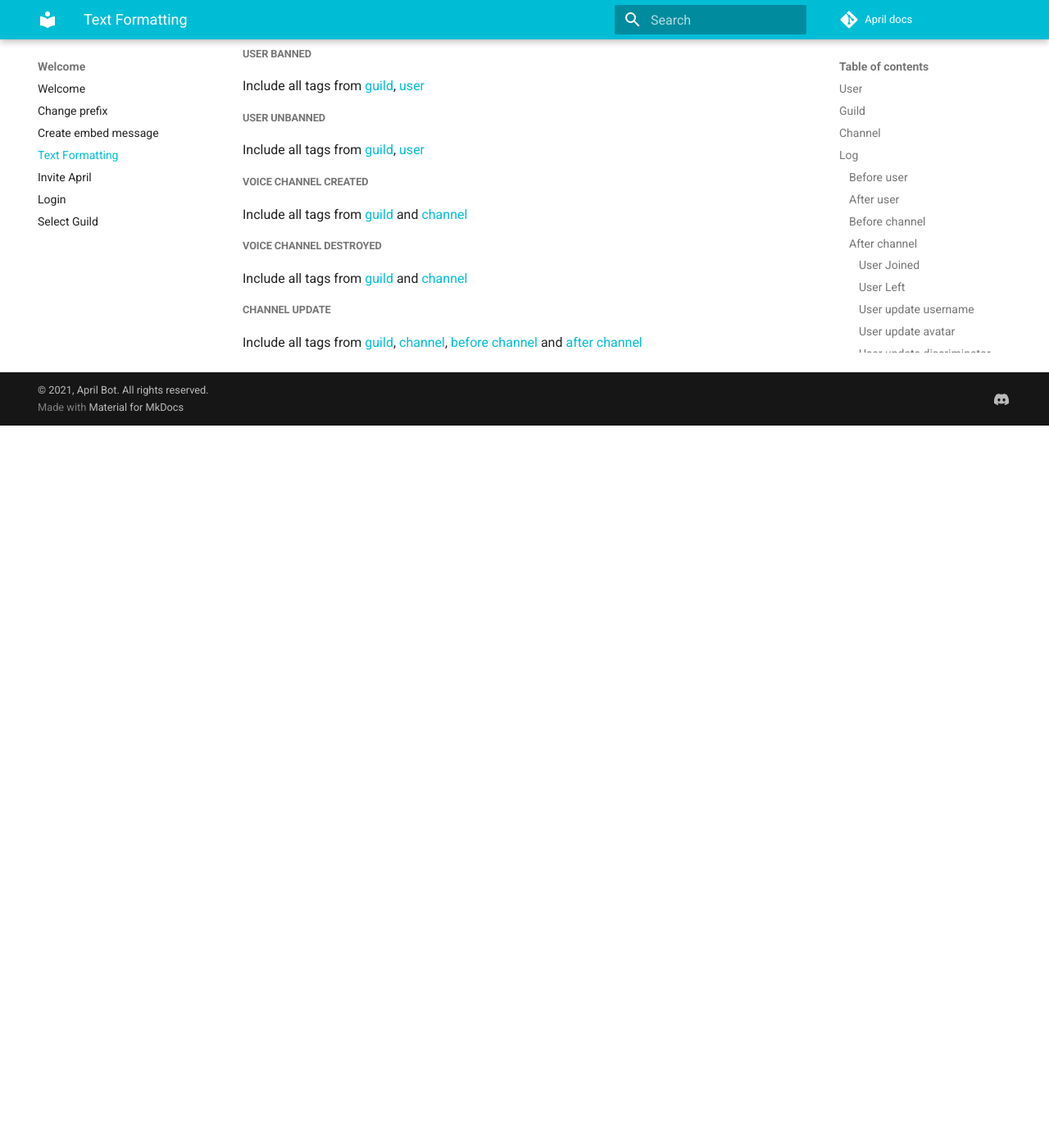
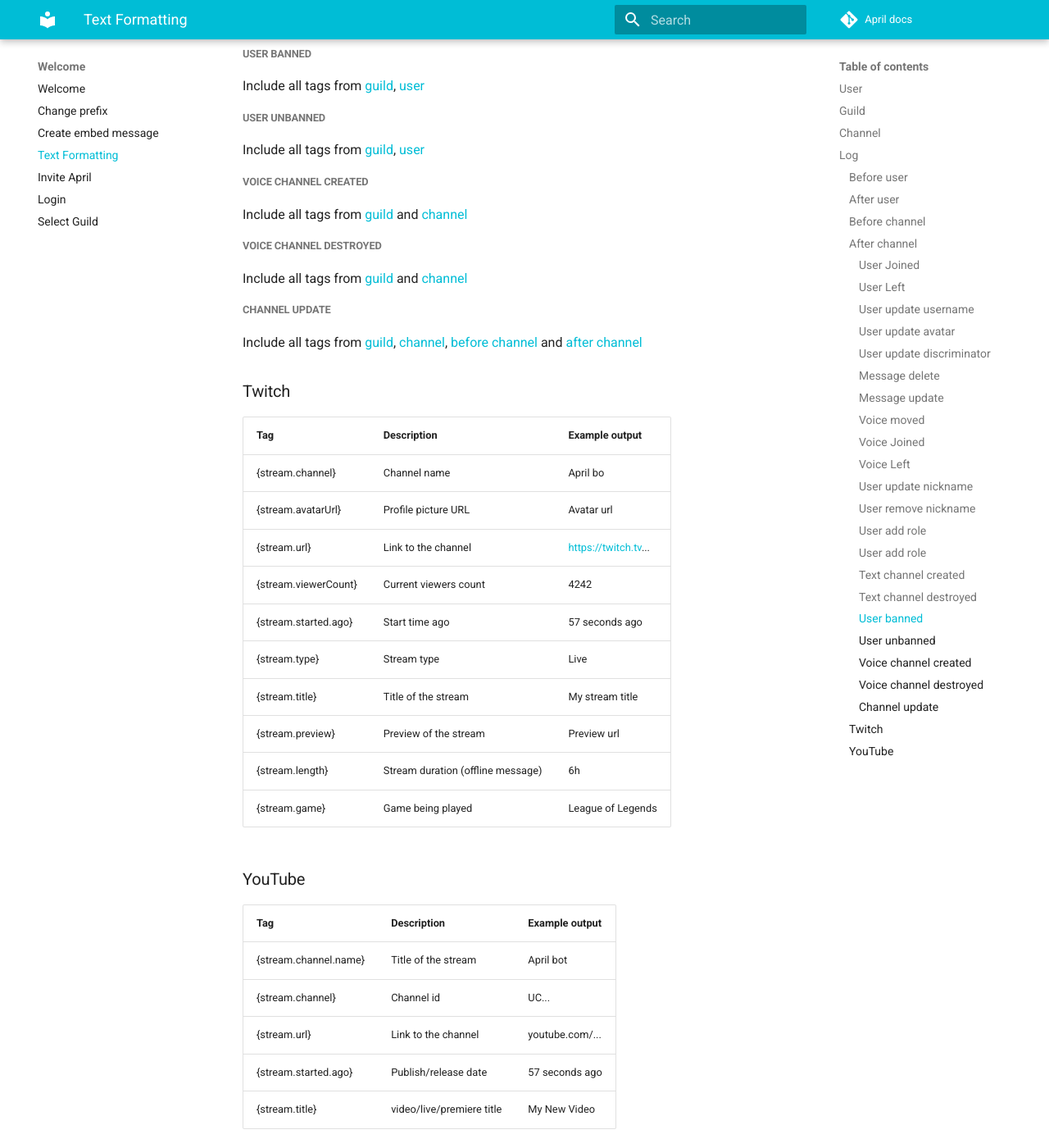
Before and after one commit to Waterball12/april-bot-docs, an MkDocs documentation site: the page built from docs/formatting.md, in a window 1280 px wide and 1400 px high, scrolled down 6621 px. Shown: the whole window at 82% size. Built offline with MkDocs 1.6.1 and Material for MkDocs 9.7.7, drawn with Linux system fonts in a browser that asks for light colours; comment, search, counter and statistics services are not loaded; before the commit the page ends 7140 px from its top, so only the background shows below that.

Commit message:
Add twitch and youtube variables

```diff
--- a/docs/formatting.md
+++ b/docs/formatting.md
@@ -215,3 +215,29 @@
 
 Include all tags from [guild](#guild), [channel](#channel),
  [before channel](#before-channel) and [after channel](#after-channel)
+
+### Twitch
+
+| Tag                        | Description                       | Example output       |
+|----------------------------|-----------------------------------|----------------------|
+| \{stream\.channel\}	     | Channel name	                     | April bo             |
+| \{stream\.avatarUrl\}	     | Profile picture URL	             | Avatar url           |
+| \{stream\.url\}	         | Link to the channel	             | https://twitch.tv... |
+| \{stream\.viewerCount\}	 | Current viewers count	         | 4242                 |
+| \{stream\.started.ago\}	 | Start time ago	                 | 57 seconds ago       |
+| \{stream\.type\}	         | Stream type	                     | Live                 |
+| \{stream\.title\}	         | Title of the stream	             | My stream title      |
+| \{stream\.preview\}	     | Preview of the stream	         | Preview url          |
+| \{stream\.length\}	     | Stream duration (offline message) | 6h                   |
+| \{stream\.game\}	         | Game being played	             | League of Legends    |
+
+
+### YouTube
+
+| Tag                        | Description                       | Example output       |
+|----------------------------|-----------------------------------|----------------------|
+| \{stream\.channel.name\}   | Title of the stream	             | April bot            |
+| \{stream\.channel\}	     | Channel id	                     | UC...                |
+| \{stream\.url\}	         | Link to the channel	             | youtube.com/...      |
+| \{stream\.started.ago\}	 | Publish/release date	             | 57 seconds ago       |
+| \{stream\.title\}	         | video/live/premiere title         | My New Video         |
```
